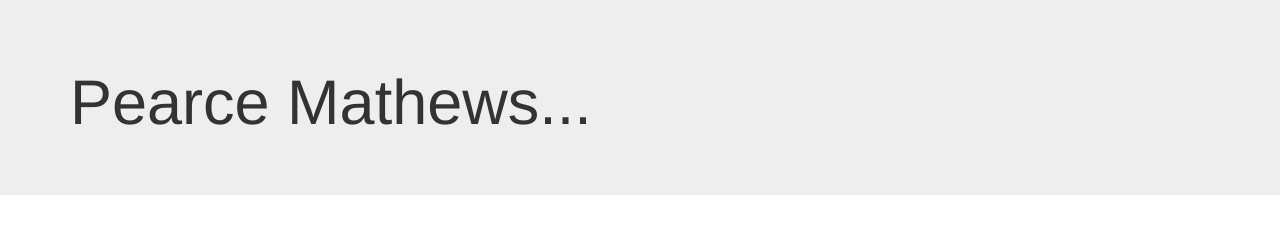
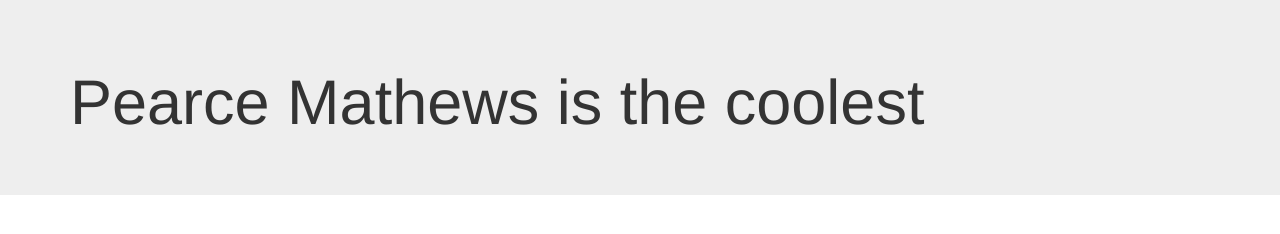
Before and after one commit to pearcemathews/pearcemathew.github.io, a plain HTML site: page index.html in a window 1280 px wide. Drawn offline with nearby package versions, Linux system fonts and the light colour scheme.

Commit message:
Update index.html

```diff
--- a/index.html
+++ b/index.html
@@ -8,7 +8,7 @@
 	<body>
 		<div class="jumbotron">
 			<div class="container">
-				<h1>Pearce Mathews...</h1>
+				<h1>Pearce Mathews is the coolest</h1>
 			</div>
 		</div>
 	</body>
```
